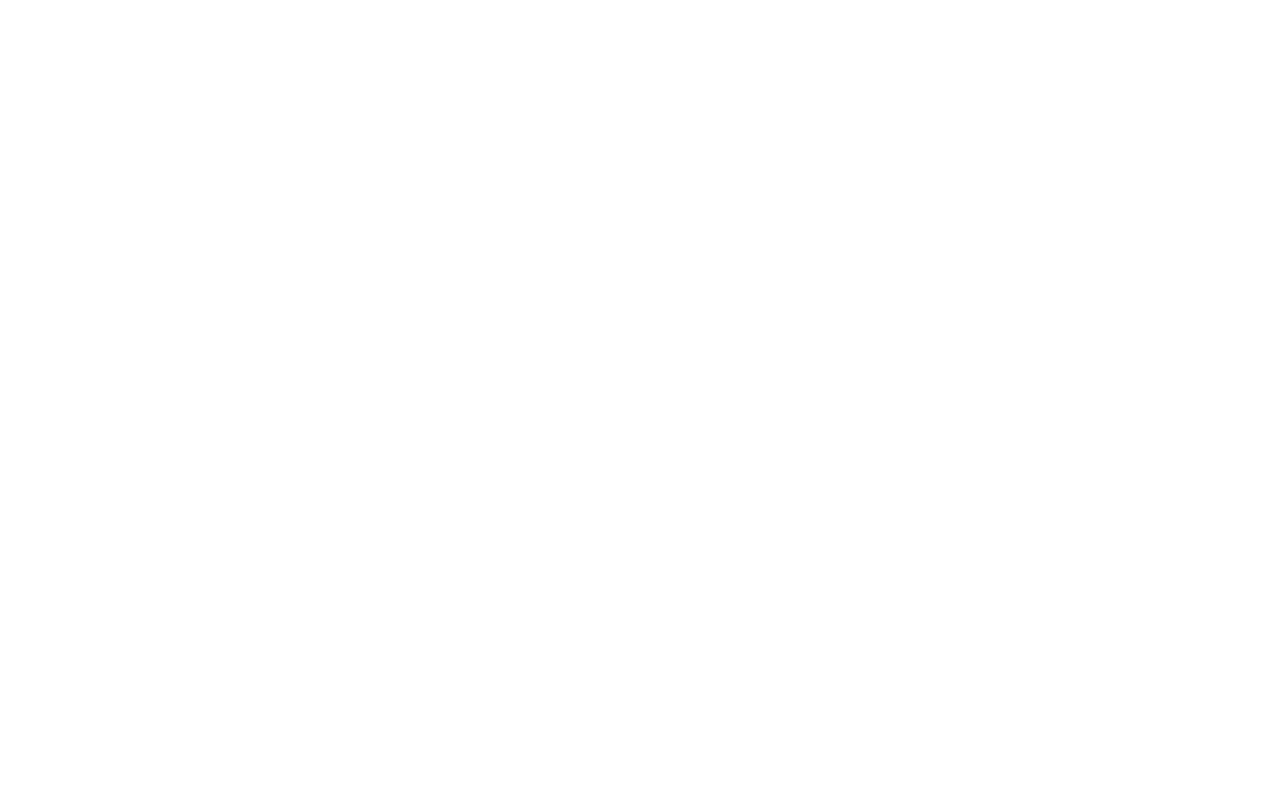
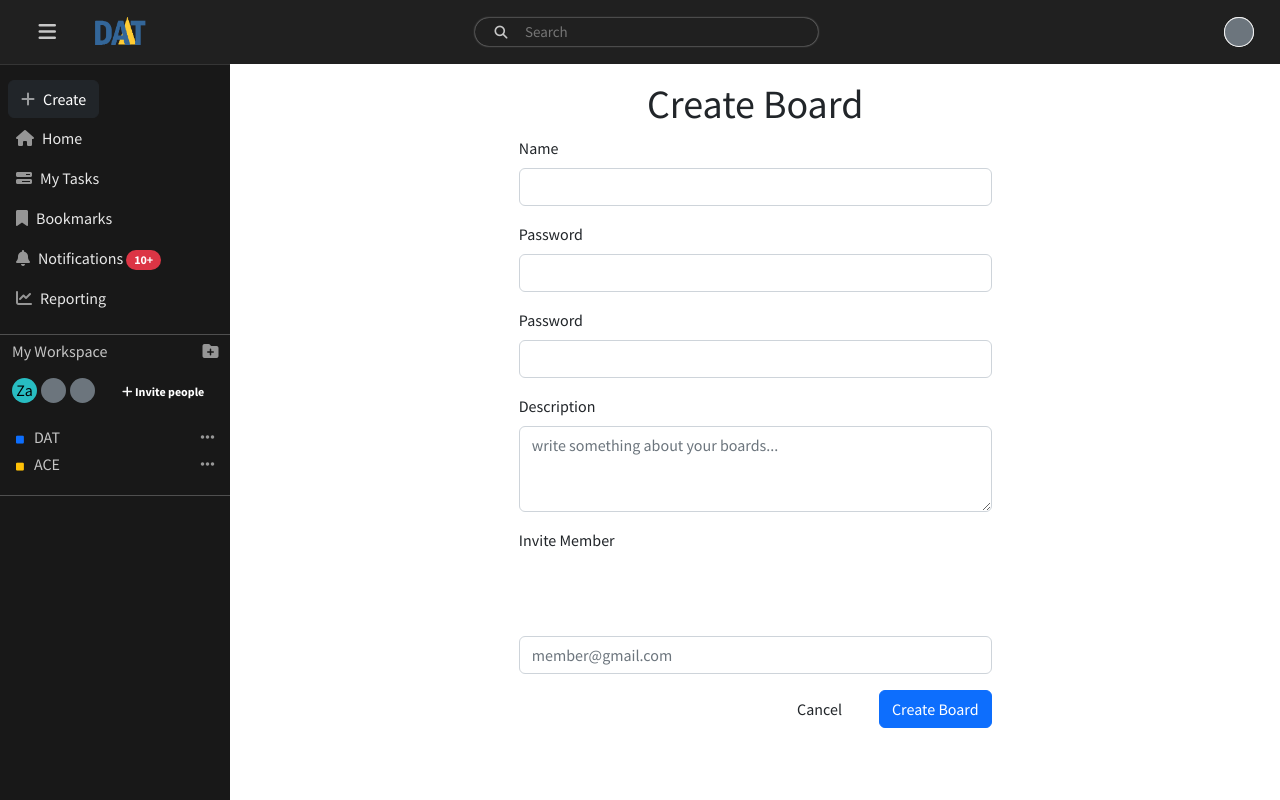
Before and after one commit to myominhtoo/dat-bbs-frontend, an Angular app: page /create-board in a window 1280 px wide. Built offline with nearby package versions, Linux system fonts and the light colour scheme.

Commit message:
ceate board fixed

```diff
--- a/src/app/app.component.html
+++ b/src/app/app.component.html
@@ -1,8 +1,4 @@
-<<<<<<< HEAD
 <!-- <navbar></navbar>
-=======
-<navbar></navbar>
->>>>>>> 9ec9192d8f700b601dea6d2c063df7e120d8fe84
 
 <main class="p-0 m-0 d-flex gap-0" id="main">
    <sidebar></sidebar>
@@ -22,12 +18,4 @@
             </div>
             <input class="form-control" name="" [(ngModel)]="emailStr" (keyup)="onChange($event)" [value]="emailStr" [class.is-invalid]="status.error.hasError" id="" cols="100" rows="6" />
             <small>{{ status.error.msg }}</small>
-<<<<<<< HEAD
         </div> -->
-=======
-        </div>
-    </div>
-</main>
-<!-- <router-outlet></router-outlet> -->
-
->>>>>>> 9ec9192d8f700b601dea6d2c063df7e120d8fe84
--- a/src/app/components/layout/sidebarcomponent.html
+++ b/src/app/components/layout/sidebarcomponent.html
@@ -8,20 +8,12 @@
 
 
     <ul class="w-100 p-0 m-0 snow">
-<<<<<<< HEAD
         <!-- -->
         <li routerLink="/home" class="item p-2 text-md-start text-center"><i class="fa-solid fa-house mx-2"></i> <span class="d-none d-md-inline-block">Home</span> </li>
         <li routerLink="/my-tasks" class="item p-2 text-md-start text-center"><i class="fa-solid fa-bars-progress mx-2"></i><span class="d-none d-md-inline-block">My Tasks</span></li>
         <li routerLink="/bookmarks" class="item p-2 text-md-start text-center"><i class="fa-solid fa-bookmark mx-2"></i><span class="d-none d-md-inline-block">Bookmarks</span></li>
         <li routerLink="/notifications" class="item p-2 text-md-start text-center"><i class="fa-solid fa-bell mx-2"></i><span class="d-none d-md-inline-block">Notifications <span class="badge text-bg-danger rounded-pill">10+</span> </span></li>
         <li routerLink="/reporting" class="item p-2 text-md-start text-center"><i class="fa-solid fa-chart-line mx-2"></i><span class="d-none d-md-inline-block">Reporting</span> </li>
-=======
-        <li routerLink="/home" class="item p-2 sidebar-hide text-md-start text-center"><i class="fa-solid fa-house mx-2"></i><span class="d-none d-md-inline-block">Home</span> </li>
-        <li routerLink="/my-tasks" class="item p-2 sidebar-hide text-md-start text-center"><i class="fa-solid fa-bars-progress mx-2"></i><span class="d-none d-md-inline-block">My Tasks</span></li>
-        <li routerLink="/bookmarks" class="item p-2 sidebar-hide text-md-start text-center"><i class="fa-solid fa-bookmark mx-2"></i><span class="d-none d-md-inline-block">Bookmarks</span></li>
-        <li routerLink="/notifications" class="item sidebar-hide p-2 text-md-start text-center"><i class="fa-solid fa-bell mx-2"></i><span class="d-none d-md-inline-block">Notifications <span class="badge text-bg-danger rounded-pill">10+</span> </span></li>
-        <li routerLink="/reporting" class="item p-2 sidebar-hide text-md-start text-center"><i class="fa-solid fa-chart-line mx-2"></i><span class="d-none d-md-inline-block">Reporting</span> </li>
->>>>>>> 9ec9192d8f700b601dea6d2c063df7e120d8fe84
     </ul>
     <section class="container-fluid workspace mt-3 pt-1">
             <div class="row">
--- a/src/app/components/page/board/create-board.component.html
+++ b/src/app/components/page/board/create-board.component.html
@@ -7,48 +7,8 @@
         <section class="container-fluid ">
             <div class="container">
                 <form action="">
-                    <div class="row">
-                        <div class="col-6">
-                            <!-- boardprofile -->
-                        <div class="col-8 mx-auto mb-3 ">
-                                <img src="/assets/img/board-profile-img/kyawgyi.png" class=" boardprofile " alt="Board-Img">
-                                <span class="imgedit badge">
-                                    <span class="" type="button" data-bs-toggle="dropdown">
-                                        <i class="fas fa-edit"></i>
-                                        Edit
-                                    </span>
-                                    <ul class="dropdown-menu p-1 text-center">
-                                      <li>
-                                    <input type="file" name="file" id="file"  class="dropdown-item inputfile" value="Upload Image"/>
-                                    <label for="file" class="d-block">Upload Image</label>
-                                    </li>
-                                      <li><input type="file" name="file" id="file"  class="dropdown-item inputfile" value="Remove Images"/>
-                                        <label for="file" class="d-block">Remove Image</label>
-                                    </li>
-                                    </ul>
-                                </span>
-
-                                <!--  -->
-                        </div>
-
-                            <div class="col-12 ">
-                                <div class="mb-3">
-                                    <label for="exampleFormControlTextarea1" class="form-label">Description</label>
-                                    <textarea class="form-control textarea-box" id="exampleFormControlTextarea1" rows="3" placeholder="write something about your boards..."></textarea>
-                                </div>
-                            </div>
-                            <div class="col-12">
-                                <label for="invite" class="form-label">Invite Member</label>
-                                <div  class="d-flex gap-1 flex-wrap">
-                                    <div *ngFor="let email of emails;let idx =index" (click)="setUpdateEmail(idx)"  class="badge d-inline-block fs-6 fw-light py-2 my-2 align-items-center " id="mail-capsule">
-                                         {{email}}
-                                         <span (click)="removeEmail(idx)" class="mx-1 fs-6 fas fa-close"></span>
-                                    </div>
-                                </div>
-                                <input class="form-control mt-2" name="emailStr" [(ngModel)]="emailStr" (keyup)="onChange($event)" [value]="emailStr" [class.is-invalid]="status.error.hasError" id="invite" placeholder="member@gmail.com" />
-                                <small>{{ status.error.msg }}</small>
-                            </div>
-                        </div>
+                    <div class="row d-flex justify-content-center align-items-center">
+                        <h1 class="text-center">Create Board</h1>
                         <div class="col-6">
                             <div class="mb-3">
                                 <label for="exampleInputEmail1" class="form-label">Name</label>
@@ -58,22 +18,29 @@
                                 <label for="exampleInputPassword1" class="form-label">Password</label>
                                 <input type="password" class="form-control" id="exampleInputPassword1">
                             </div>
+
                             <div class="mb-3">
                                 <label for="exampleInputPassword1" class="form-label">Password</label>
                                 <input type="password" class="form-control" id="exampleInputPassword1">
                             </div>
-                            <div class="mb-3">
-                                <label for="exampleInputPassword1" class="form-label">Password</label>
-                                <input type="password" class="form-control" id="exampleInputPassword1">
+                            <div class="col-12 ">
+                                <div class="mb-3">
+                                    <label for="exampleFormControlTextarea1" class="form-label">Description</label>
+                                    <textarea class="form-control textarea-box" id="exampleFormControlTextarea1" rows="3" placeholder="write something about your boards..."></textarea>
+                                </div>
                             </div>
-                            <div class="mb-3">
-                                <label for="exampleInputPassword1" class="form-label">Password</label>
-                                <input type="password" class="form-control" id="exampleInputPassword1">
+                            <div class="col-12 emailbox">
+                                <label for="invite" class="form-label">Invite Member</label>
+                                <div  class="d-flex gap-1 flex-wrap ">
+                                    <span *ngFor="let email of emails;let idx =index" (click)="setUpdateEmail(idx)"  class="badge d-inline-block fs-6 fw-light py-2 my-2" id="mail-capsule">
+                                         {{email}}
+                                         <span (click)="removeEmail(idx)" class="mx-1 fs-6 fas fa-close"></span>
+                                    </span>
+                                </div>
+
                             </div>
-                            <div class="mb-3">
-                                <label for="exampleInputPassword1" class="form-label">Password</label>
-                                <input type="password" class="form-control" id="exampleInputPassword1">
-                            </div>
+                            <input class="form-control mt-2" name="emailStr" [(ngModel)]="emailStr" (keyup)="onChange($event)" [value]="emailStr" [class.is-invalid]="status.error.hasError" id="invite" placeholder="member@gmail.com" />
+                            <small>{{ status.error.msg }}</small>
                             <div class="mb-3 mt-3 float-end">
                                 <button class="btn me-4">Cancel</button>
                                 <button class="btn btn-primary">Create Board</button>
--- a/src/app/components/page/board/create-board.component.ts
+++ b/src/app/components/page/board/create-board.component.ts
@@ -20,24 +20,32 @@
   }
 
   onChange( event : KeyboardEvent ){
-      let emailStr = this.emailStr;
+    let emailStr = this.emailStr; // this ko ma thone chin loh
     let lastChar = emailStr[emailStr.length - 1];
     this.status.error = { hasError : false , msg : ''}
     if( lastChar === ',' || lastChar === ' ' || event.keyCode == 13 ){
+      // previous char before last char
       let prevLastChar = emailStr[emailStr.length - 2];
+
       if( prevLastChar  == ' ' || prevLastChar == ','){
         this.emailStr = prevLastChar == ' ' ? emailStr.trim() : emailStr.replaceAll(',','');
       }
+
       if(emailStr.includes('@') && emailStr.includes('.')){
-
+        let storeEmail = emailStr.includes(',') ? emailStr.replaceAll(',','') : emailStr.replaceAll(' ','');
         this.status.update.willUpdate
         ? this.emails[this.status.update.idx] = emailStr
-          : this.emails.push( emailStr.includes(',') ? emailStr.replace(',','') : emailStr.replaceAll(' ',''));
+        : this.emails.includes(storeEmail)
+         ? this.status.error = { hasError : true , msg : 'This email has already included!' }
+         : this.emails.push( storeEmail );
 
         this.status.update = { idx : 0 , willUpdate : false }
-          this.emailStr = '';
+        this.emailStr = this.status.error.hasError ? this.emailStr : '';
+
       }else{
+
         this.status.error = { hasError : true , msg : 'Invalid email!'}
+
       }
     }
   }
--- a/src/styles.css
+++ b/src/styles.css
@@ -346,3 +346,12 @@
     /* background-color: whitesmoke; */
     /* background-color: white; */
 }
+.emailbox{
+    height: 100px;
+    overflow-y: scroll;
+    -ms-overflow-style: none; /* for Internet Explorer, Edge */
+    scrollbar-width: none; /* for Firefox */
+}
+.emailbox::-webkit-scrollbar {
+    display: none;
+  }
```
Lines whose indentation alone changed are shown as unchanged.
